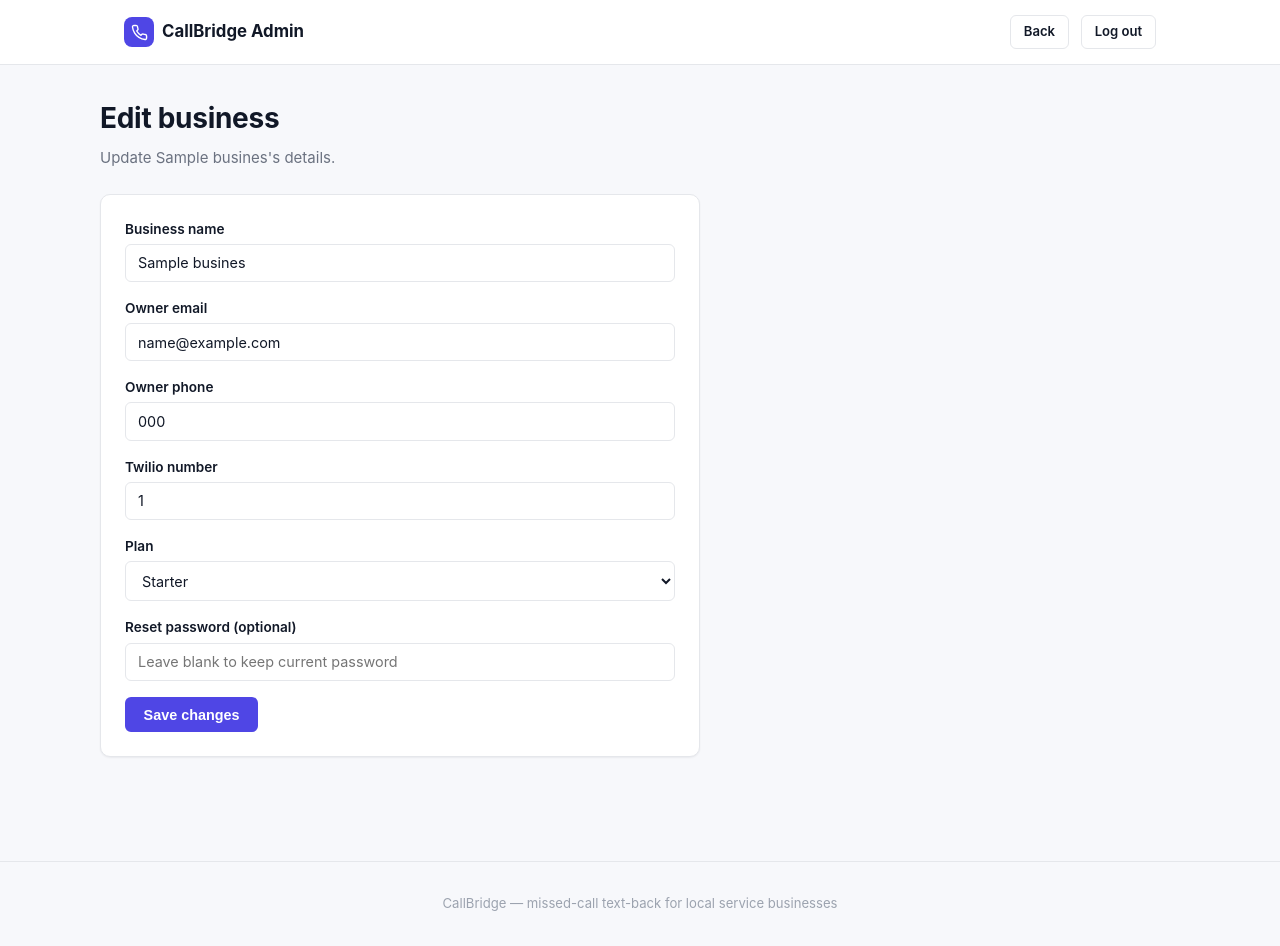
After one commit to hiyaw10/callbridge, a Python web app: template app/templates/admin_edit_business.html in a window 1280 px wide. The commit adds this page. Run offline with Jinja, Linux system fonts and the light colour scheme; the template is opened without the code that fills it: most values are stand-ins (such as "Sample title", 1, 10 or a date in 2020).

Commit message:
Add edit-business to admin panel
The admin panel could only create businesses, not update them —
discovered as a real gap when a Twilio number needed to be released and
replaced with a new one after the A2P 10DLC brand was rejected. Also
lets plan_tier actually be set/corrected, which the create form never
exposed.

Tested: edit form pre-fills current values, updates persist, blank
password field leaves the existing password untouched, and a duplicate
email/Twilio-number collision shows a clean error instead of crashing.

```diff
--- a/app/templates/admin_businesses.html
+++ b/app/templates/admin_businesses.html
@@ -63,7 +63,7 @@
     <div class="table-wrap">
       <table>
         <thead>
-          <tr><th>Name</th><th>Owner email</th><th>Twilio number</th><th>Plan</th><th>Added</th></tr>
+          <tr><th>Name</th><th>Owner email</th><th>Twilio number</th><th>Plan</th><th>Added</th><th></th></tr>
         </thead>
         <tbody>
           {% for b in businesses %}
@@ -73,9 +73,10 @@
             <td>{{ b.twilio_number }}</td>
             <td>{{ b.plan_tier }}</td>
             <td>{{ b.created_at.strftime("%b %-d, %Y") }}</td>
+            <td><a href="/admin/businesses/{{ b.id }}/edit" class="btn btn-secondary btn-sm">Edit</a></td>
           </tr>
           {% else %}
-          <tr class="empty-row"><td colspan="5">No businesses yet.</td></tr>
+          <tr class="empty-row"><td colspan="6">No businesses yet.</td></tr>
           {% endfor %}
         </tbody>
       </table>
--- /dev/null
+++ b/app/templates/admin_edit_business.html
@@ -0,0 +1,70 @@
+{% extends "base.html" %}
+{% block title %}Admin — Edit Business{% endblock %}
+
+{% block nav %}
+<div class="topnav">
+  <div class="topnav-inner">
+    <span class="brand">
+      <span class="brand-mark">
+        <svg viewBox="0 0 24 24" fill="none" stroke="white" stroke-width="2" stroke-linecap="round" stroke-linejoin="round">
+          <path d="M22 16.92v3a2 2 0 0 1-2.18 2 19.79 19.79 0 0 1-8.63-3.07 19.5 19.5 0 0 1-6-6 19.79 19.79 0 0 1-3.07-8.67A2 2 0 0 1 4.11 2h3a2 2 0 0 1 2 1.72c.127.96.361 1.903.7 2.81a2 2 0 0 1-.45 2.11L8.09 9.91a16 16 0 0 0 6 6l1.27-1.27a2 2 0 0 1 2.11-.45c.907.339 1.85.573 2.81.7A2 2 0 0 1 22 16.92z"/>
+        </svg>
+      </span>
+      CallBridge Admin
+    </span>
+    <div class="nav-right">
+      <a href="/admin/businesses" class="btn btn-secondary btn-sm">Back</a>
+      <a href="/admin/logout" class="btn btn-secondary btn-sm">Log out</a>
+    </div>
+  </div>
+</div>
+{% endblock %}
+
+{% block body %}
+<div class="container page">
+  <div class="page-header">
+    <div>
+      <h1>Edit business</h1>
+      <p>Update {{ business.name }}'s details.</p>
+    </div>
+  </div>
+
+  {% if error %}<div class="alert" style="max-width: 600px;">{{ error }}</div>{% endif %}
+
+  <div class="section">
+    <div class="card card-pad" style="max-width: 600px;">
+      <form method="post" action="/admin/businesses/{{ business.id }}/edit">
+        <div class="field">
+          <label for="name">Business name</label>
+          <input type="text" id="name" name="name" value="{{ business.name }}" required>
+        </div>
+        <div class="field">
+          <label for="owner_email">Owner email</label>
+          <input type="email" id="owner_email" name="owner_email" value="{{ business.owner_email }}" required>
+        </div>
+        <div class="field">
+          <label for="owner_phone">Owner phone</label>
+          <input type="tel" id="owner_phone" name="owner_phone" value="{{ business.owner_phone }}" placeholder="+15551234567" required>
+        </div>
+        <div class="field">
+          <label for="twilio_number">Twilio number</label>
+          <input type="tel" id="twilio_number" name="twilio_number" value="{{ business.twilio_number }}" placeholder="+15551234567" required>
+        </div>
+        <div class="field">
+          <label for="plan_tier">Plan</label>
+          <select id="plan_tier" name="plan_tier">
+            <option value="starter" {% if business.plan_tier == "starter" %}selected{% endif %}>Starter</option>
+            <option value="growth" {% if business.plan_tier == "growth" %}selected{% endif %}>Growth</option>
+            <option value="pro" {% if business.plan_tier == "pro" %}selected{% endif %}>Pro</option>
+          </select>
+        </div>
+        <div class="field">
+          <label for="password">Reset password (optional)</label>
+          <input type="text" id="password" name="password" placeholder="Leave blank to keep current password">
+        </div>
+        <button type="submit" class="btn btn-primary">Save changes</button>
+      </form>
+    </div>
+  </div>
+</div>
+{% endblock %}
```
Also changed, not shown: app/routers/admin.py (+52 -1 lines).
